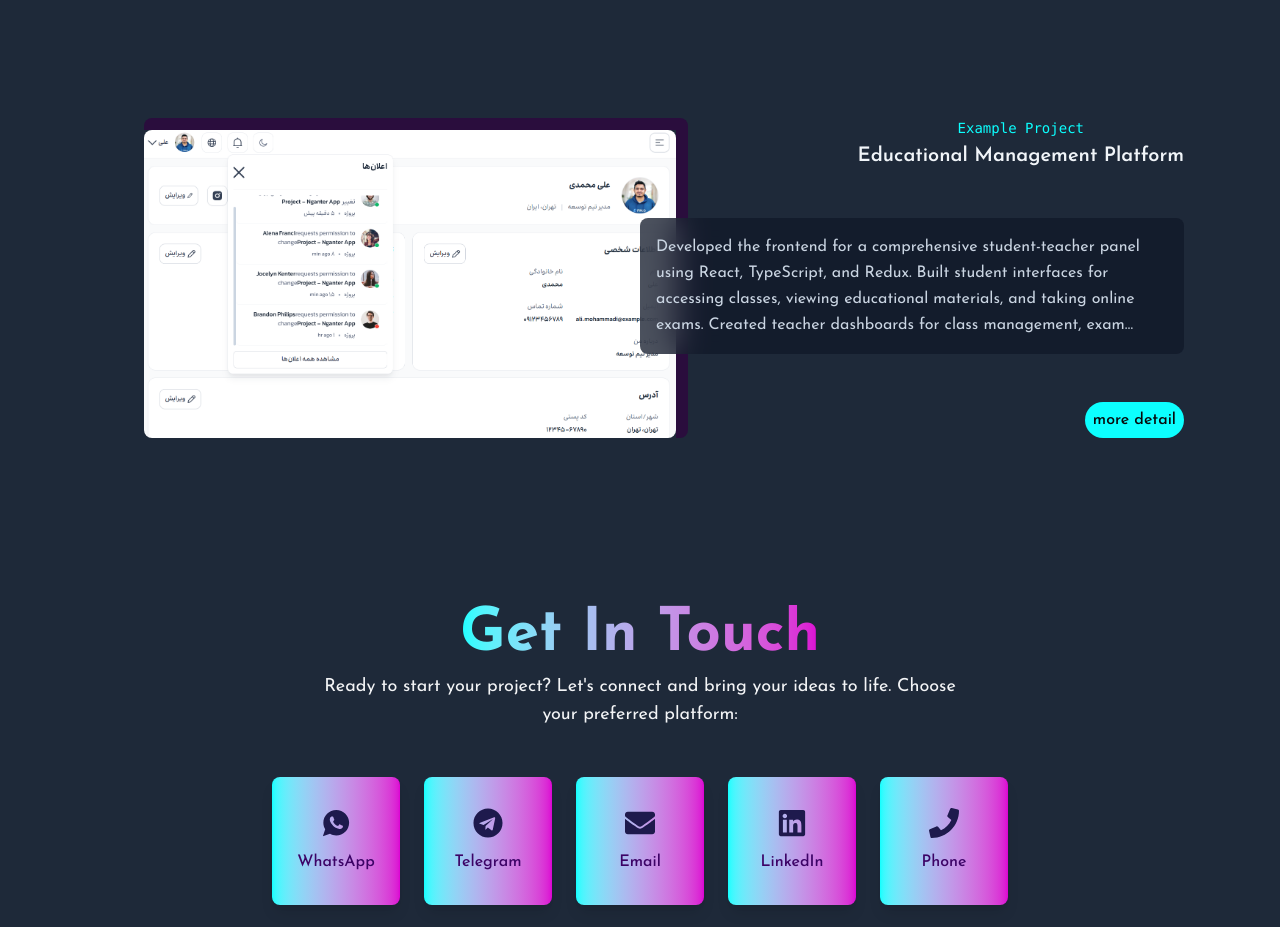
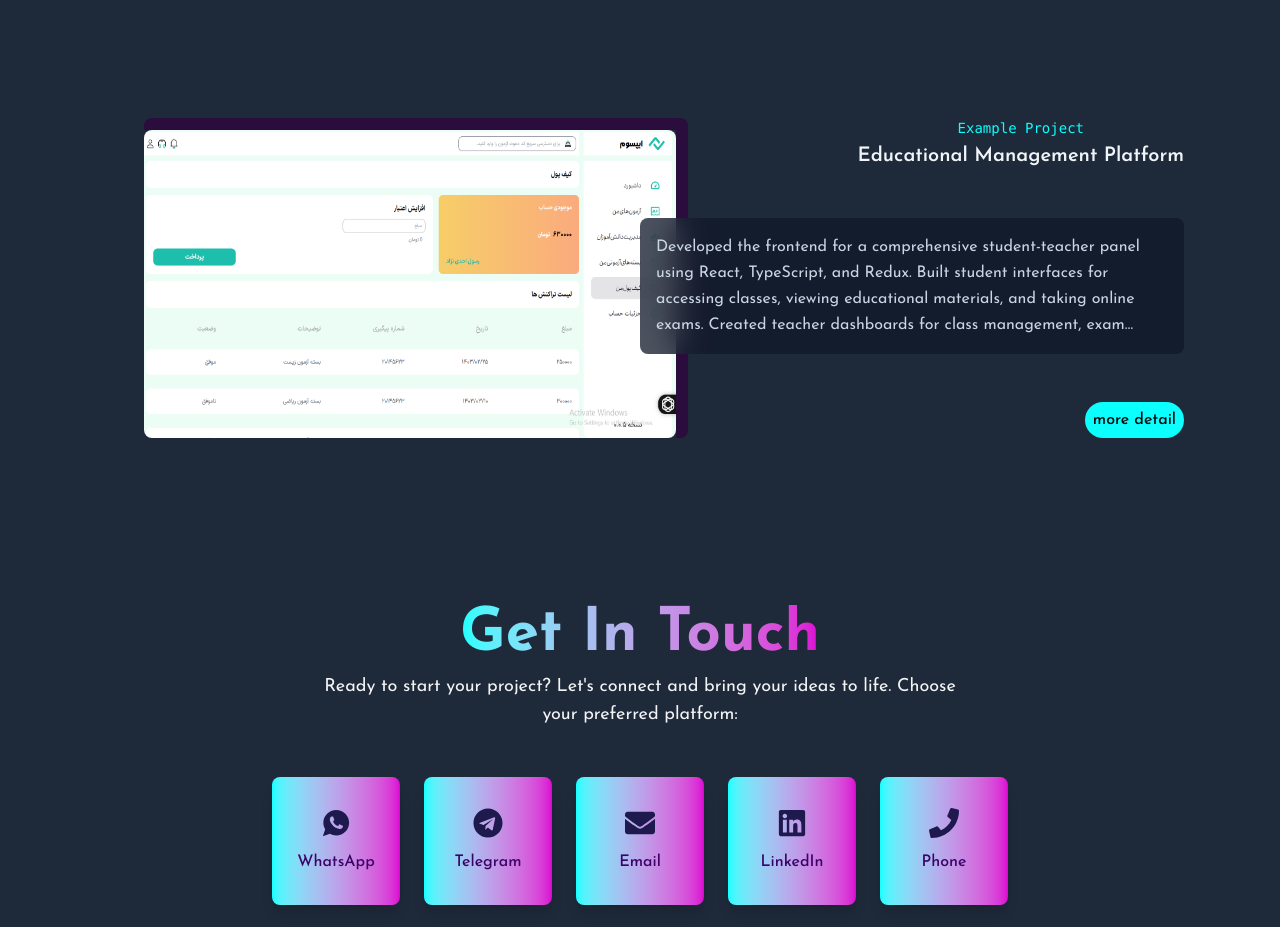
Before and after one commit to atefe-fazeli/portfolio-2025, a Next.js app: page / in a window 1280 px wide. Shown: the part 2920-3847 px from the top of the page. Built offline with nearby package versions, Linux system fonts and the light colour scheme.

Commit message:
fix data

```diff
--- a/data/listDtats.ts
+++ b/data/listDtats.ts
@@ -77,11 +77,11 @@ export const projectsList: ProjectItem[] = [
       "/images/mehr4.PNG",
       "/images/mehr5.PNG",
     ],
-    year: "2023",
-    role: "Full Stack Developer",
+    year: "2024",
+    role: "Frontend Developer",
     projectType: "Example Project",
     detailsLink: "/projects/mehr-soheila",
-    technologies: ["React", "TypeScript", "Node.js", "MongoDB", "Socket.io"]
+    technologies: ["React", "TypeScript", "MongoDB", "Tailwind CSS"]
   },
   {
     id: 3,
@@ -94,29 +94,29 @@ export const projectsList: ProjectItem[] = [
       "/images/polstar3.png",
       "/images/polstar4.png"
     ],
-    year: "2023",
-    role: "Full Stack Developer",
+    year: "2025",
+    role: "Frontend Developer",
     projectType: "Example Project",
     detailsLink: "/projects/pol-star",
-    technologies: ["Next.js", "TypeScript", "Tailwind CSS", "React Query"]
+    technologies: ["Next.js", "TypeScript", "Tailwind CSS", "Redux"]
   },
 
   {
     id: 4,
     title: "Educational Management Platform",
     description: "Developed the frontend for a comprehensive student-teacher panel using React, TypeScript, and Redux. Built student interfaces for accessing classes, viewing educational materials, and taking online exams. Created teacher dashboards for class management, exam creation, and educational content organization. Implemented robust state management to handle complex user workflows and ensure seamless user experience across both roles",
-    imageUrl: "/images/polstar.png",
+    imageUrl: "/images/exam1.png",
     images: [
-      "/images/polstar1.png",
-      "/images/polstar2.png",
-      "/images/polstar3.png",
-      "/images/polstar4.png"
+      "/images/exam1.png",
+      "/images/exam2.png",
+      "/images/exam3.png",
+      "/images/exam4.png"
     ],
-    year: "2023",
-    role: "Full Stack Developer",
+    year: "2024",
+    role: "Frontend Developer",
     projectType: "Example Project",
     detailsLink: "/projects/pol-star",
-    technologies: ["Next.js", "TypeScript", "Tailwind CSS", "React Query"]
+    technologies: ["react js", "Javascript", "Tailwind CSS", "Redux"]
   },
 
 
```
